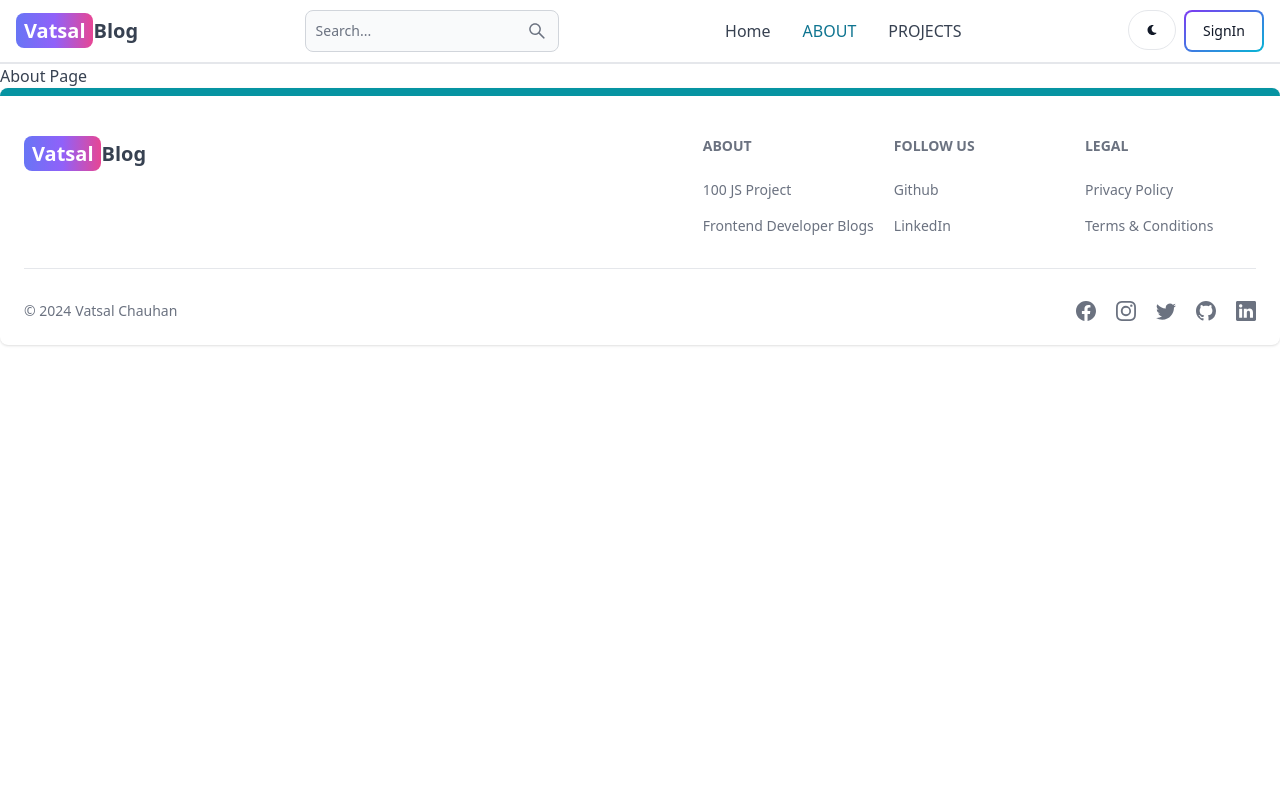
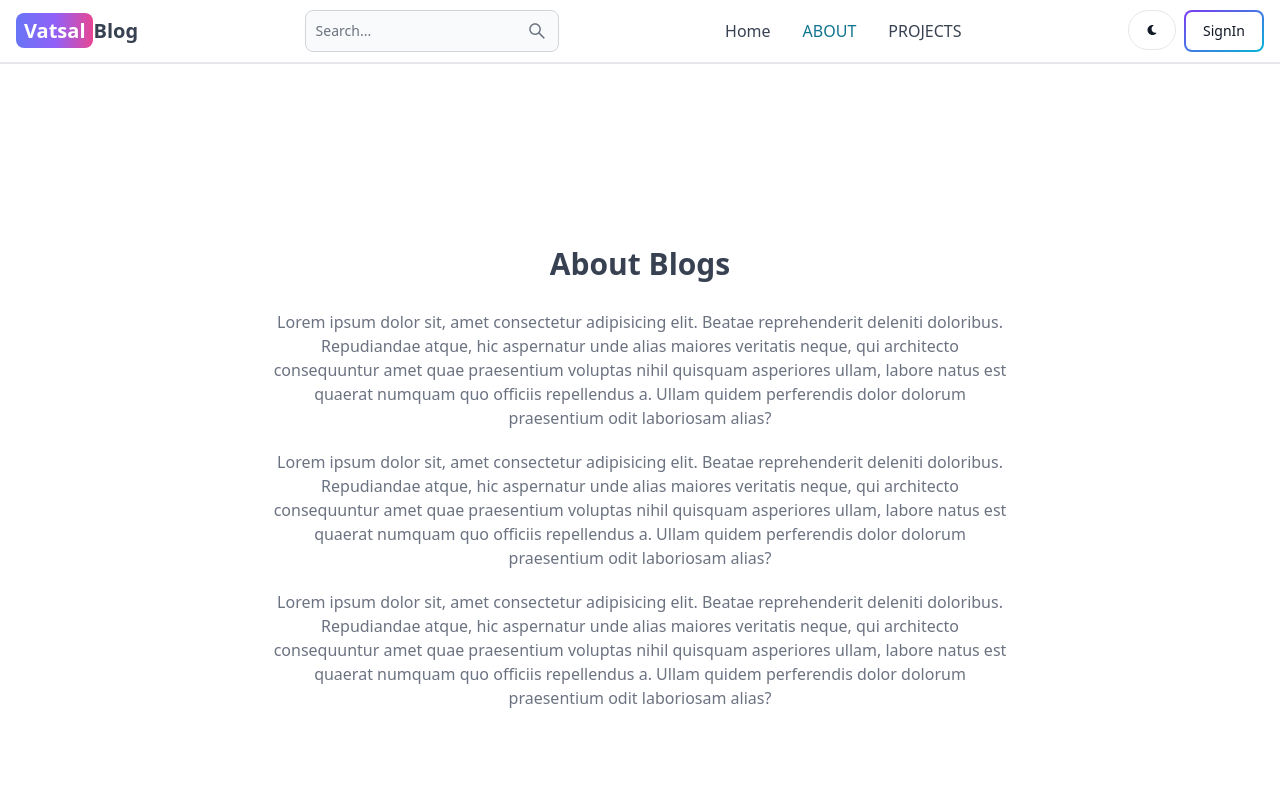
Before and after one commit to Vatsal-Chauhan024/Blog-Dashboard, a React (Vite) app in the folder frontend/: page /about in a window 1280 px wide. Shown: the top 800 px of the page. Built offline with nearby package versions, Linux system fonts and the light colour scheme; no server answers.

Commit message:
About and Project Pages Added

```diff
--- a/frontend/src/pages/About.jsx
+++ b/frontend/src/pages/About.jsx
@@ -2,8 +2,19 @@ import React from 'react'
 
 const About = () => {
   return (
-    <div>
-      About Page
+    <div className='min-h-screen flex items-center justify-center'>
+    <div className="max-w-3xl mxx-auto p-3 text-center">
+      <div className="">
+        <h1 className="text-3xl font-semibold text-center my-7">About Blogs</h1>
+        <div className="text-md text-gray-500 flex flex-col gap-5">
+          <p className="">Lorem ipsum dolor sit, amet consectetur adipisicing elit. Beatae reprehenderit deleniti doloribus. Repudiandae atque, hic aspernatur unde alias maiores veritatis neque, qui architecto consequuntur amet quae praesentium voluptas nihil quisquam asperiores ullam, labore natus est quaerat numquam quo officiis repellendus a. Ullam quidem perferendis dolor dolorum praesentium odit laboriosam alias?</p>
+
+          <p className="">Lorem ipsum dolor sit, amet consectetur adipisicing elit. Beatae reprehenderit deleniti doloribus. Repudiandae atque, hic aspernatur unde alias maiores veritatis neque, qui architecto consequuntur amet quae praesentium voluptas nihil quisquam asperiores ullam, labore natus est quaerat numquam quo officiis repellendus a. Ullam quidem perferendis dolor dolorum praesentium odit laboriosam alias?</p>
+
+          <p className="">Lorem ipsum dolor sit, amet consectetur adipisicing elit. Beatae reprehenderit deleniti doloribus. Repudiandae atque, hic aspernatur unde alias maiores veritatis neque, qui architecto consequuntur amet quae praesentium voluptas nihil quisquam asperiores ullam, labore natus est quaerat numquam quo officiis repellendus a. Ullam quidem perferendis dolor dolorum praesentium odit laboriosam alias?</p>
+        </div>
+      </div>
+    </div>
     </div>
   )
 }
--- a/frontend/src/pages/Projects.jsx
+++ b/frontend/src/pages/Projects.jsx
@@ -1,9 +1,12 @@
 import React from 'react'
+import CallToAction from "../components/CallToAction"
 
 const Projects = () => {
   return (
-    <div>
-      Projects Page
+    <div className='min-h-screen max-w-3xl mx-auto flex justify-center items-center flex-col gap-5 p-3'>
+     <h1 className='text-3xl font-semibold'>Projects</h1>
+     <p className="text-md text-gray-500">Lorem ipsum dolor sit amet consectetur, adipisicing elit. Assumenda blanditiis ipsum, incidunt cumque rem voluptatem? Necessitatibus obcaecati dolor iusto modi sint rem, nihil, minus soluta non mollitia saepe, adipisci voluptas aut quae! Sequi commodi fuga aliquam eos voluptatum ipsum doloremque molestias nisi perferendis ex. Nostrum nulla excepturi possimus omnis ad.</p>
+     <CallToAction/>
     </div>
   )
 }
```
Also changed, not shown: 1 other file (tests, documents, lock files or other folders).
